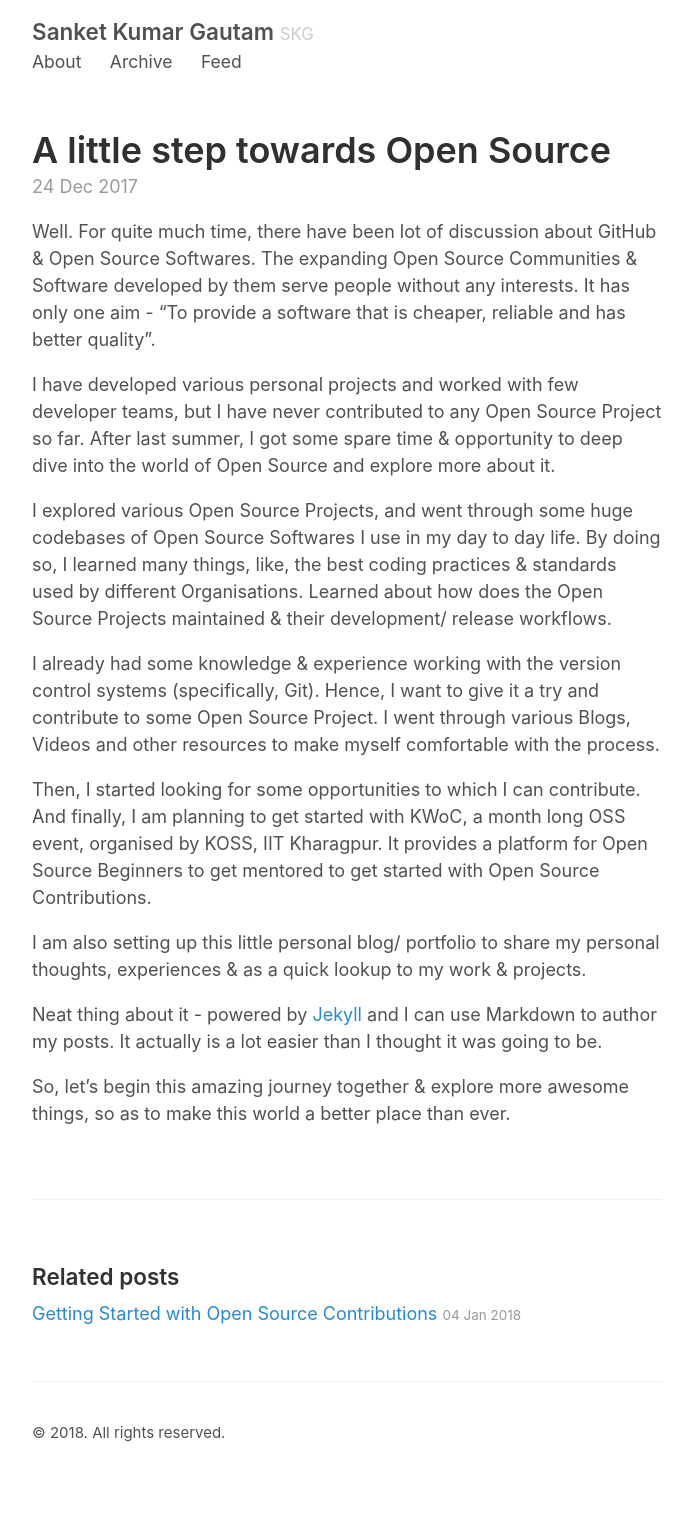
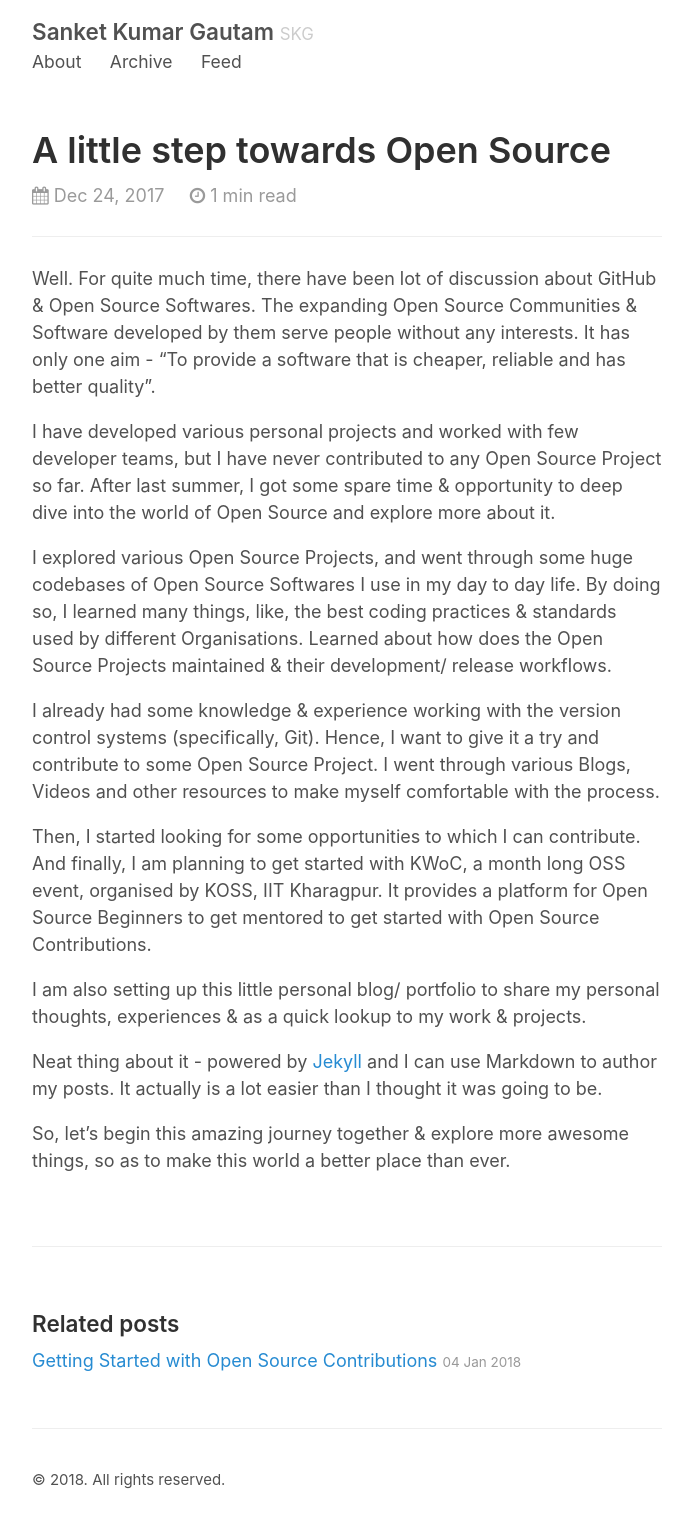
Before and after one commit to sanketgautam/sanketgautam.github.io, a Jekyll site: the page built from _posts/2017-12-24-A-little-step-towards-Open-Source.md, in a window 1280 px wide. Shown: the whole page, without its empty margins (293-986 px from the left). Built offline with Jekyll 4.4.1, drawn with Linux system fonts in a browser that asks for light colours; comment, search, counter and statistics services are not loaded; before the commit the page ends 1481 px from its top, so only the background shows below that.

Commit message:
added read time & improved date formatting

```diff
--- a/_includes/head.html
+++ b/_includes/head.html
@@ -9,7 +9,7 @@
       {{ page.title }} &middot; {{ site.title }}
     {% endif %}
   </title>
-
+  <link rel="stylesheet" href="https://cdnjs.cloudflare.com/ajax/libs/font-awesome/4.7.0/css/font-awesome.min.css">
   <link rel="stylesheet" href="{{ site.baseurl }}/styles.css">
   <link rel="apple-touch-icon-precomposed" sizes="144x144" href="{{ site.baseurl }}/public/apple-touch-icon-precomposed.png">
   <link rel="shortcut icon" href="{{ site.baseurl }}/public/favicon.ico">
--- /dev/null
+++ b/_includes/read_time.html
@@ -0,0 +1,10 @@
+<span class="post-reading-time" title="Estimated read time">
+        <i class="fa fa-clock-o" aria-hidden="true"></i>
+        {% assign words = content | number_of_words %}
+        {% if words < 360 %}
+          1 min
+        {% else %}
+          {{ words | divided_by:180 }} mins
+        {% endif %}
+        read
+</span>
--- a/_layouts/post.html
+++ b/_layouts/post.html
@@ -4,7 +4,12 @@ layout: default
 
 <article class="post">
   <h1 class="post-title">{{ page.title }}</h1>
-  <time datetime="{{ page.date | date_to_xmlschema }}" class="post-date">{{ page.date | date_to_string }}</time>
+  <time datetime="{{ page.date | date_to_xmlschema }}" class="post-date">
+    <i class="fa fa-calendar" aria-hidden="true"></i>
+    {{ page.date | date: "%b %d, %Y" }}
+  </time>
+  &nbsp; &nbsp; {% include read_time.html %}
+  <hr>
   {{ content }}
 </article>
 
--- a/_sass/_posts.scss
+++ b/_sass/_posts.scss
@@ -25,12 +25,16 @@
 
 // Meta data line below post title
 .post-date {
-  display: block;
   margin-top: -.5rem;
   margin-bottom: 1rem;
   color: #9a9a9a;
 }
 
+.post-reading-time {
+  margin-top: -.5rem;
+  margin-bottom: 1rem;
+  color: #9a9a9a;
+}
 
 // Related posts
 .related {
```
Also changed, not shown: archive.md (+1 -1 lines), index.html (+5 -2 lines).
